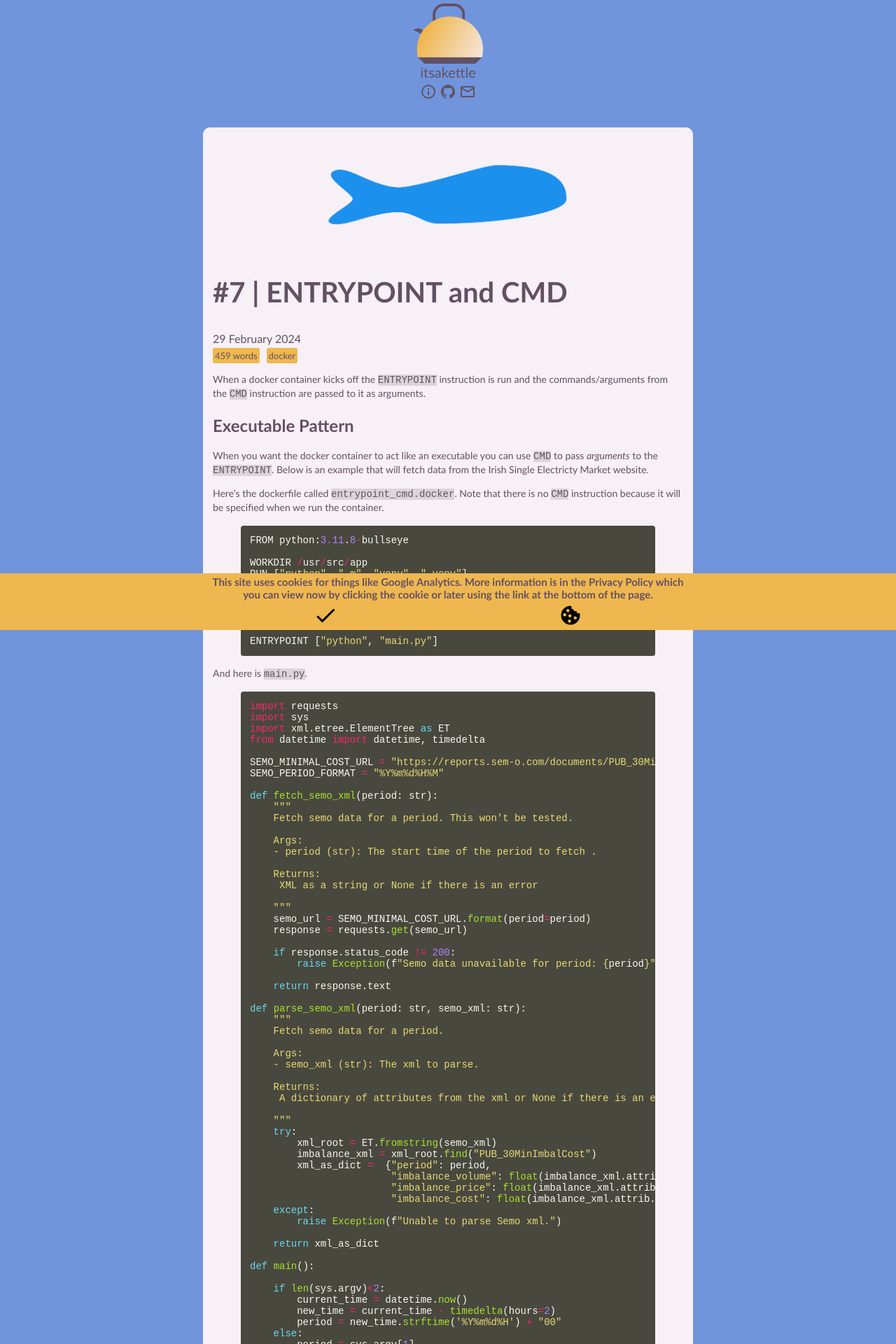
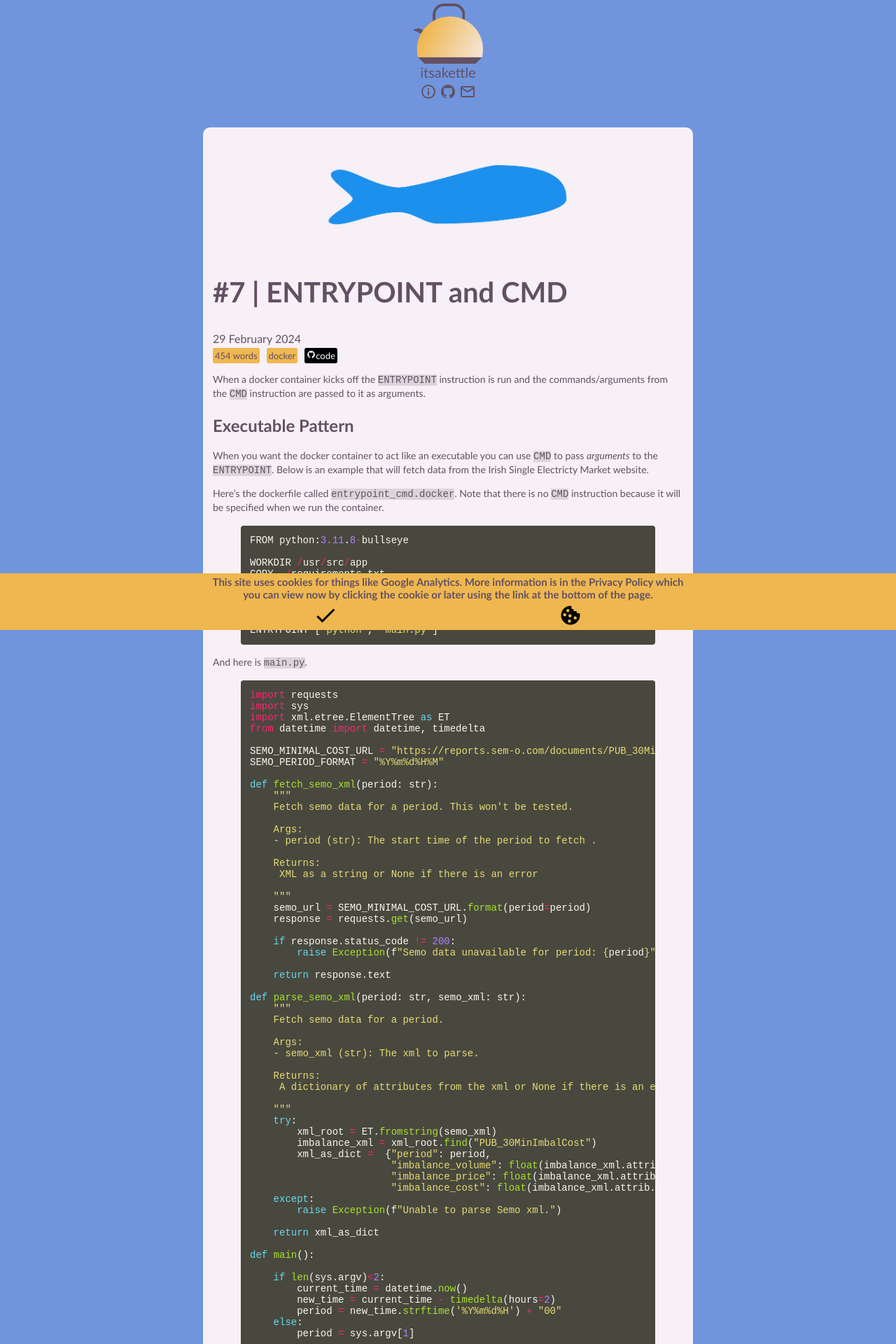
Before and after one commit to itsakettle/itsakettle.github.io, a Jekyll site: the page built from _posts/2024-02-29-7-entrypoint_and_cmd copy.md, in a window 1280 px wide. Shown: the top 1920 px of the page at 70% size. Built offline with Jekyll 4.4.1, drawn with Linux system fonts in a browser that asks for light colours.

Commit message:
add code button

```diff
--- a/_layouts/post.html
+++ b/_layouts/post.html
@@ -10,6 +10,16 @@ layout: default
   {% for tag in page.tags %}
   <div class="post-tags">{{ tag }}</div>
   {% endfor %}
+
+  {% if page.code %}
+  <a id=github class="post-tags-github" href="{{page.code}}">
+     <svg class="icon" viewBox="0 0 24 24">
+          <path  d="{{site.data.svg_icons.github.svg_path}}" />
+     </svg>
+     code
+   </a>
+   {% endif %}
+
 </div>
 
 {{ content }}
--- a/_posts/2024-02-29-7-entrypoint_and_cmd copy.md
+++ b/_posts/2024-02-29-7-entrypoint_and_cmd copy.md
@@ -7,6 +7,7 @@ date:       2024-02-29
 image: "assets/img/7/main.png"
 published: true
 tags: [docker]
+code: https://github.com/itsakettle/blog-content/tree/main/7-docker_entrypoint_and_cmd
 image_width: 60%
 ---
 
@@ -21,7 +22,6 @@ Here's the dockerfile called `entrypoint_cmd.docker`. Note that there is no `CMD
 FROM python:3.11.8-bullseye
 
 WORKDIR /usr/src/app
-RUN ["python", "-m", "venv", ".venv"]
 COPY ./requirements.txt .
 RUN pip install --no-cache-dir -r requirements.txt
 
--- a/css/main.scss
+++ b/css/main.scss
@@ -231,6 +231,21 @@ iframe {
     }
   }
 
+  &-tags-github {
+    @extend .post-tags;
+    color: white;
+    background-color: black;
+
+    .icon {
+    fill: white;
+    height: 13px;
+    width: 13px;
+}
+
+ }
+
+
+
 }
 
 .banner {
```
Also changed, not shown: _posts/2024-03-10-8-what_is_cross_validation_estimating.md (+1 -1 lines).
